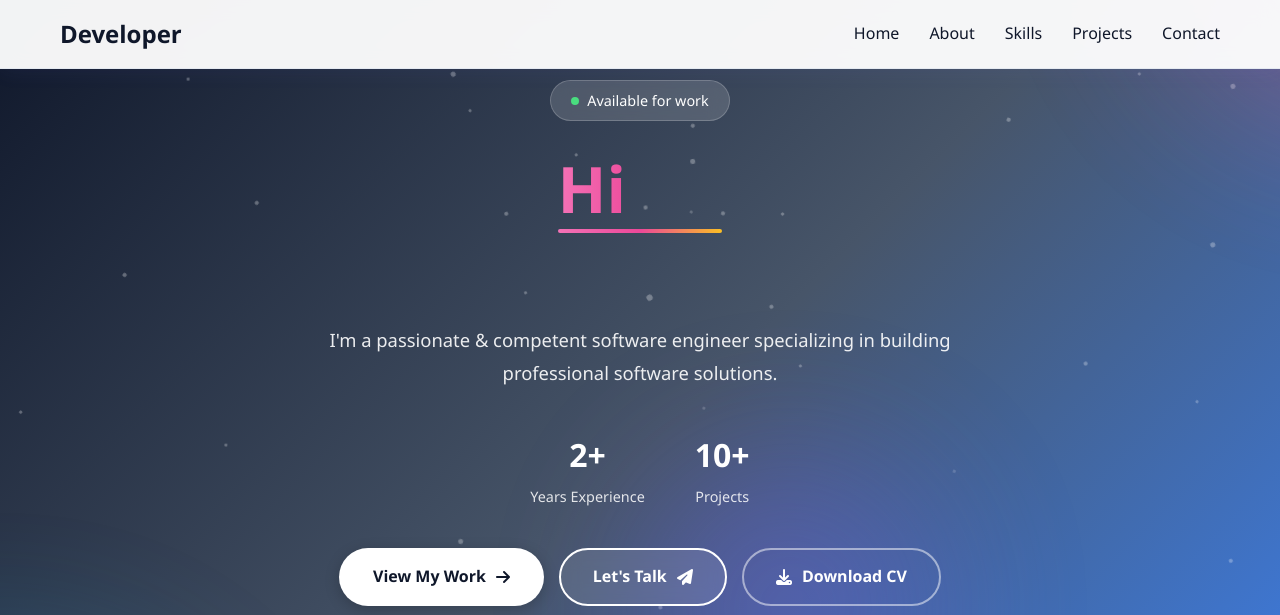
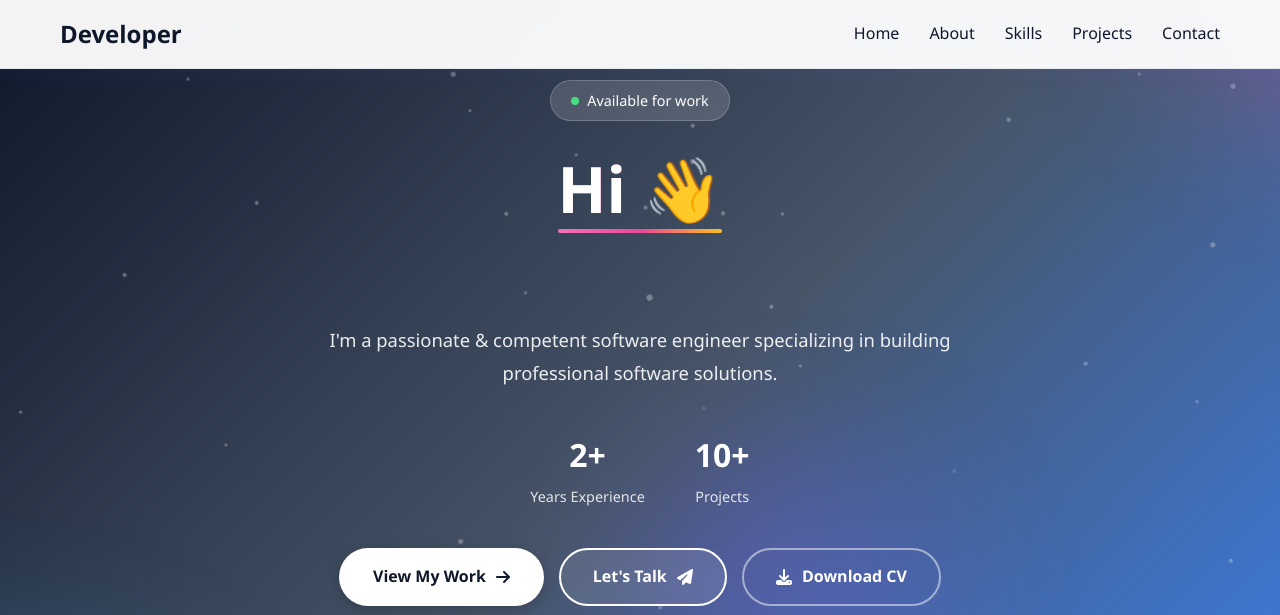
Before and after one commit to Laszlo-Balazs/Portfolio, a plain HTML site: page index.html in a window 1280 px wide. Shown: the top 615 px of the page. Drawn offline with Linux system fonts and the light colour scheme.

Commit message:
wave emoji fix

```diff
--- a/css/style.css
+++ b/css/style.css
@@ -290,6 +290,10 @@ section {
 }
 
 .wave-emoji {
+    -webkit-text-fill-color: initial;
+    background: none;
+    -webkit-background-clip: initial;
+    background-clip: initial;
     display: inline-block;
     animation: wave 2.5s ease-in-out infinite;
     transform-origin: 70% 70%;
@@ -313,7 +317,6 @@ section {
 .highlight {
     background: linear-gradient(to right, #f472b6, #ec4899, #fbbf24);
     -webkit-background-clip: text;
-    -webkit-text-fill-color: transparent;
     background-clip: text;
     position: relative;
     display: inline-block;
```
